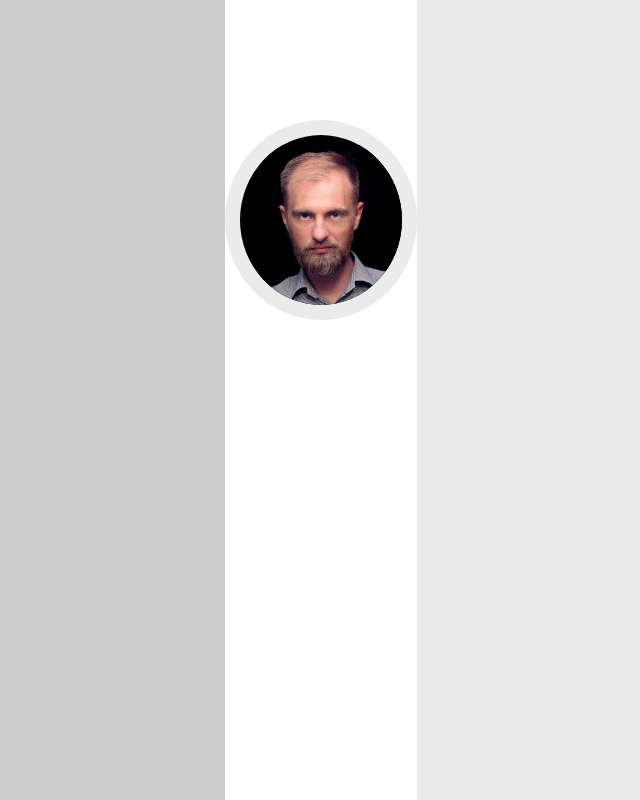
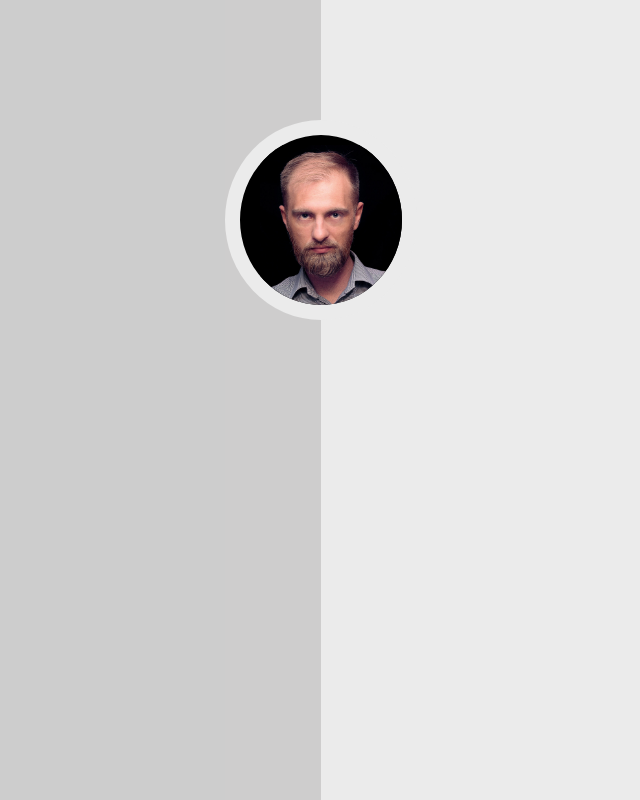
Before and after one commit to thabek/portfolio, a plain HTML site: page docs/index.html in a window 1280 px wide. Shown: the whole page, without its empty margins (95-735 px from the left). Drawn offline with nearby package versions, Linux system fonts and the light colour scheme; the site is published under a folder, as on GitHub Pages, so addresses that start at the root find nothing.

Commit message:
change bg path

```diff
--- a/docs/css/index.css
+++ b/docs/css/index.css
@@ -23,7 +23,7 @@ body {
 .center-pane {
 	width: 15%;
 	height: 100%;
-	background-image: url('/gfx/bg.svg');
+	background-image: url('../gfx/bg.svg');
 	background-repeat: repeat;
 	display: flex;
 	justify-content: center;
@@ -45,6 +45,7 @@ body {
 	border: 15px solid rgba(235, 235, 235);
 	position: relative;
 	top: 15%;
+	/* box-shadow: 0 0 5px 5px rgba(0, 0, 0, 0.1); */
 }
 
 .photo {
```
